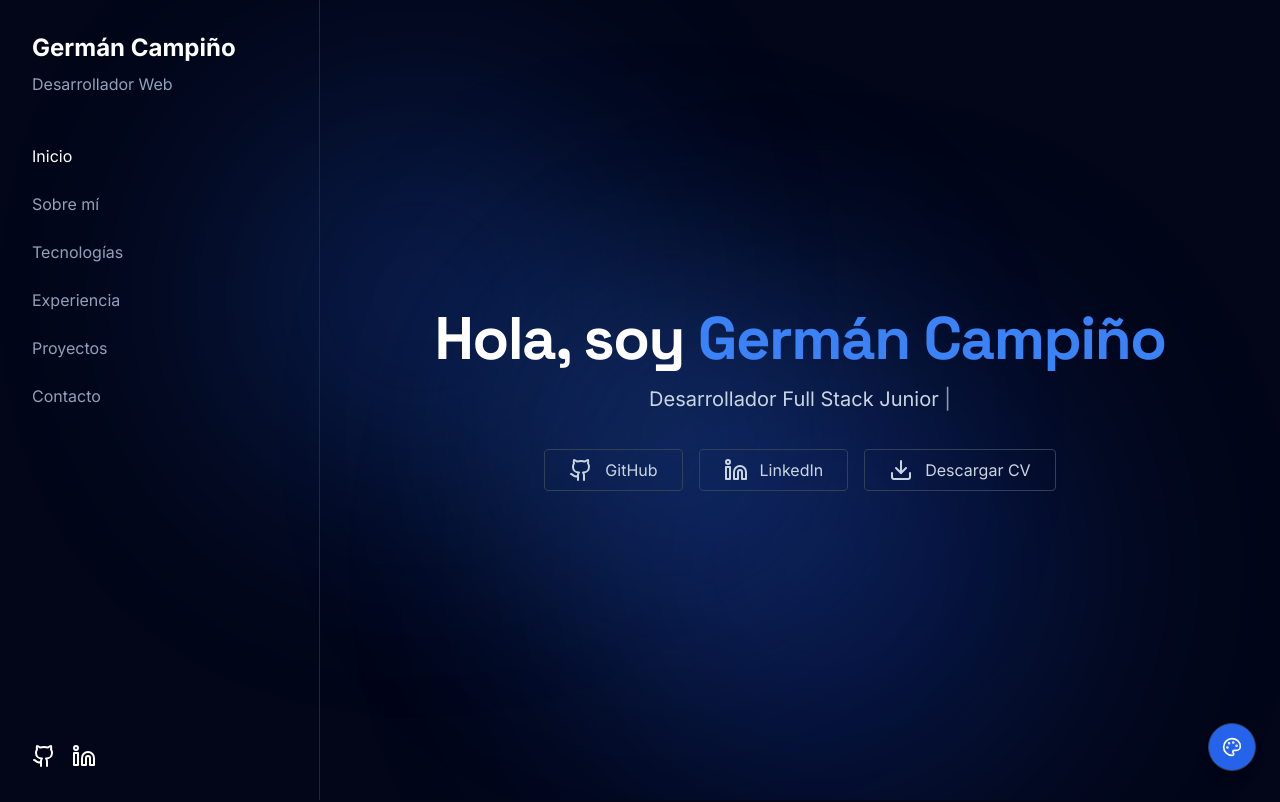
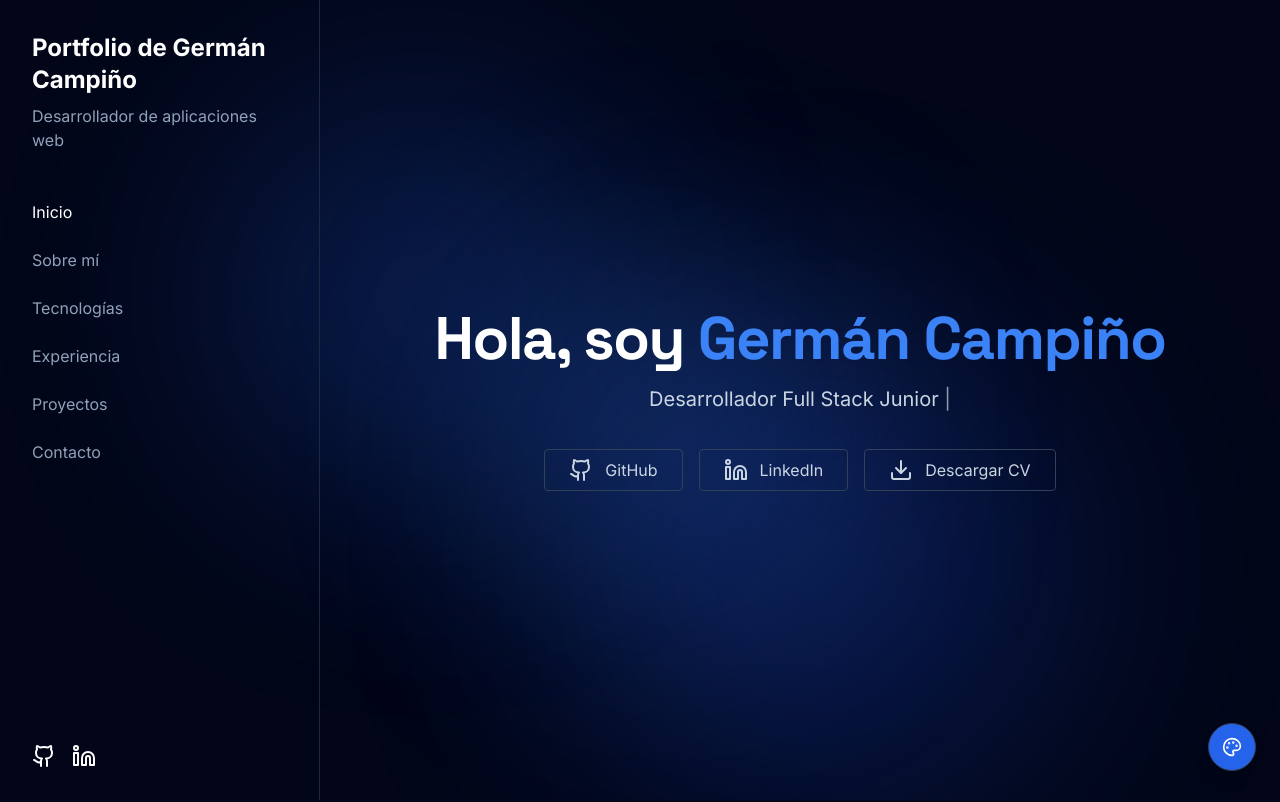
Before and after one commit to german17cl/Portfolio-german, a Vue app: page / in a window 1280 px wide. Shown: the top 802 px of the page. Built offline with nearby package versions, Linux system fonts and the light colour scheme; the HTML template or start-up script is replaced by a standard one.

Commit message:
Cambios de hoy terminados

```diff
--- a/src/components/Sidebar.vue
+++ b/src/components/Sidebar.vue
@@ -50,7 +50,7 @@ onUnmounted(() => {
             lg:hidden">
 
         <h1 class="font-bold text-lg">
-            Germán Campiño
+            Portfolio de Germán Campiño
         </h1>
 
         <button @click="isMenuOpen = !isMenuOpen">
@@ -155,11 +155,11 @@ onUnmounted(() => {
         <div>
 
             <h1 class="text-2xl font-bold">
-                Germán Campiño
+                Portfolio de Germán Campiño
             </h1>
 
             <p class="text-slate-400 mt-2">
-                Desarrollador Web
+                Desarrollador de aplicaciones web
             </p>
 
             <nav class="mt-12">
```
